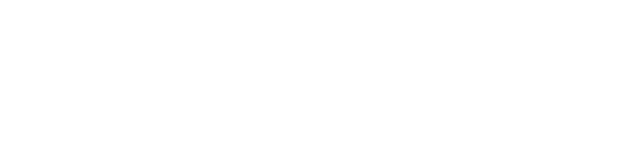
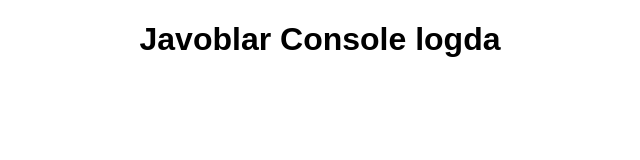
Before and after one commit to Alirahmon777/js-issues, a plain HTML site: page index.html in a window 1280 px wide. Shown: the whole page, without its empty margins (320-960 px from the left). Drawn offline with Linux system fonts and the light colour scheme.

Commit message:
text-finish

```diff
--- a/index.html
+++ b/index.html
@@ -7,6 +7,7 @@
     <title>Document</title>
   </head>
   <body>
+    <h1 style="text-align: center; font-family: sans-serif;">Javoblar Console logda</h1>
     <script src="main.js"></script>
   </body>
 </html>
```
